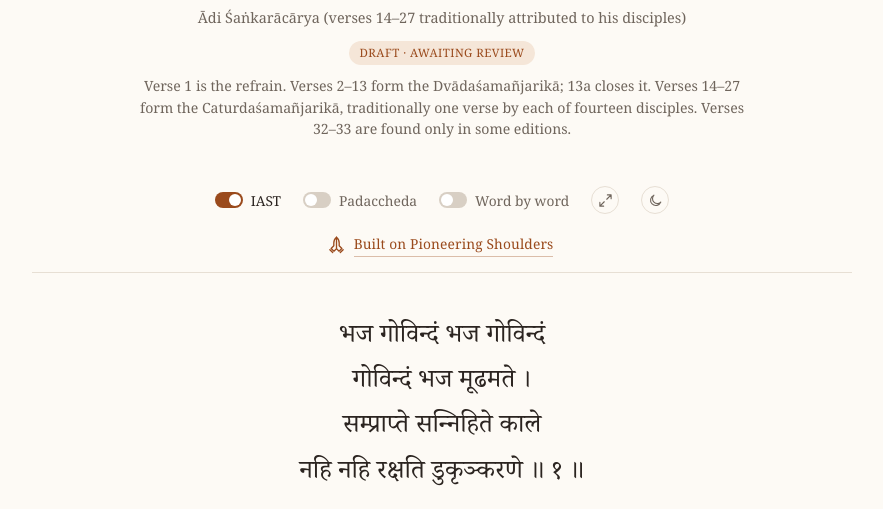
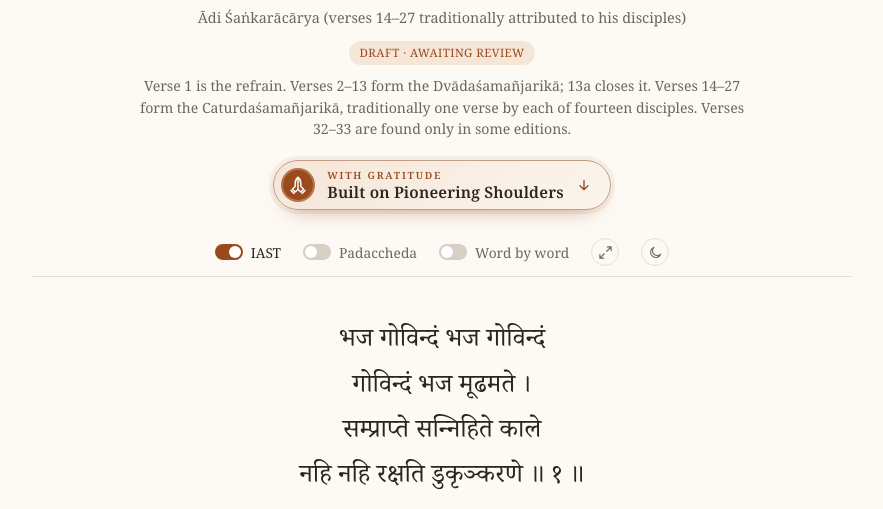
Before and after one commit to shenoypradeep/grantha, a plain HTML site: page bhajagovindam.html in a window 1280 px wide. Shown: the part 208-717 px from the top of the page, without its empty margins (198-1081 px from the left). Drawn offline with Linux system fonts and the light colour scheme; a web font is replaced by a local one.

Commit message:
Bhaja Govindam: gratitude pill 'Built on Pioneering Shoulders' above the toggle row
Co-Authored-By: Claude Opus 5.5 <noreply@anthropic.com>

```diff
--- a/bhajagovindam.html
+++ b/bhajagovindam.html
@@ -112,14 +112,35 @@ body.focus-mode .focus-nav{display:flex;position:fixed;left:50%;transform:transl
 .bar{border-bottom:1px solid var(--line);margin:18px -20px 0;padding:10px 20px;
   display:flex;gap:22px;justify-content:center;flex-wrap:wrap}
 .bar .thanks-btn{display:none}            /* namaste lives in the merged toolbar; the bar has the text link below */
-.bar-sub{flex-basis:100%;display:flex;justify-content:center;margin:-8px 0 0}
-.pioneer{display:inline-flex;align-items:center;gap:8px;padding:5px 12px 5px 8px;border-radius:999px;
-  color:var(--accent);text-decoration:none;font-size:.86rem;letter-spacing:.01em;transition:background .2s ease}
-.pioneer svg{width:19px;height:19px;fill:none;stroke:currentColor;stroke-width:1.7;stroke-linecap:round;stroke-linejoin:round;flex-shrink:0}
-.pioneer span{border-bottom:1px solid color-mix(in srgb,var(--accent) 35%,transparent);padding-bottom:1px}
-.pioneer:hover{background:var(--accent-soft)}
-.pioneer:hover span{border-bottom-color:var(--accent)}
-.pioneer:focus-visible{outline:2px solid var(--accent);outline-offset:2px}
+/* "Built on Pioneering Shoulders": a gratitude pill between the intro and the toggles */
+.pioneer-row{display:flex;justify-content:center;margin:2px 0 4px}
+body.focus-mode .pioneer-row{display:none}
+.pioneer{position:relative;overflow:hidden;display:inline-flex;align-items:center;gap:12px;padding:7px 18px 7px 7px;
+  border-radius:999px;text-decoration:none;color:var(--ink);
+  border:1px solid color-mix(in srgb,var(--accent) 45%,var(--line));
+  background:linear-gradient(135deg,var(--accent-soft),color-mix(in srgb,var(--accent-soft) 35%,var(--card)));
+  box-shadow:0 0 0 4px color-mix(in srgb,var(--accent) 7%,transparent),0 10px 24px -16px color-mix(in srgb,var(--accent) 80%,transparent);
+  transition:transform .25s ease,box-shadow .25s ease,border-color .25s ease}
+.pioneer::after{content:"";position:absolute;top:0;bottom:0;left:-60%;width:40%;pointer-events:none;
+  background:linear-gradient(100deg,transparent,color-mix(in srgb,#fff 45%,transparent),transparent);
+  transform:skewX(-18deg);animation:pnSheen 7s ease-in-out 1.2s infinite}
+@keyframes pnSheen{0%{left:-60%}14%,100%{left:130%}}
+.pn-ic{width:34px;height:34px;border-radius:50%;display:flex;align-items:center;justify-content:center;flex-shrink:0;
+  background:var(--accent);color:var(--paper);box-shadow:inset 0 0 0 2px color-mix(in srgb,var(--paper) 25%,transparent)}
+.pn-ic svg{width:20px;height:20px;fill:none;stroke:currentColor;stroke-width:1.8;stroke-linecap:round;stroke-linejoin:round}
+.pn-tx{display:flex;flex-direction:column;align-items:flex-start;line-height:1.15;text-align:left}
+.pn-k{font-size:.62rem;letter-spacing:.18em;text-transform:uppercase;color:var(--accent);font-weight:600}
+.pn-t{font-size:.98rem;font-weight:600;letter-spacing:.01em;margin-top:2px}
+.pn-go{width:16px;height:16px;fill:none;stroke:var(--accent);stroke-width:2;stroke-linecap:round;stroke-linejoin:round;
+  flex-shrink:0;transition:transform .25s ease}
+.pioneer:hover{transform:translateY(-1px);border-color:var(--accent);
+  box-shadow:0 0 0 5px color-mix(in srgb,var(--accent) 12%,transparent),0 14px 28px -16px color-mix(in srgb,var(--accent) 90%,transparent)}
+.pioneer:hover .pn-go{transform:translateY(3px)}
+.pioneer:focus-visible{outline:2px solid var(--accent);outline-offset:3px}
+.pn-t{white-space:nowrap}
+@media (max-width:560px){.pioneer{gap:10px;padding:6px 14px 6px 6px}.pn-ic{width:30px;height:30px}
+  .pn-ic svg{width:18px;height:18px}.pn-t{font-size:.9rem}}
+@media (prefers-reduced-motion:reduce){.pioneer::after{animation:none;display:none}.pioneer,.pn-go{transition:none}}
 
 /* ---- back-to-top */
 .to-top{position:fixed;right:20px;bottom:calc(22px + env(safe-area-inset-bottom,0px));z-index:7;
@@ -294,6 +315,13 @@ a.theme-btn{text-decoration:none}
   <span class="badge">Draft · awaiting review</span>
   <p class="about" id="about"></p>
 </header>
+<div class="pioneer-row">
+  <a class="pioneer" href="#credits" data-thanks title="With gratitude to sanskritdocuments.org">
+    <span class="pn-ic"><svg viewBox="0 0 24 24" aria-hidden="true"><path d="M12 2.8c-2 1.5-3.4 4.4-3.4 7.4v3.5L5.2 17l3.6 3.4L12 17.2M12 2.8c2 1.5 3.4 4.4 3.4 7.4v3.5l3.4 3.3-3.6 3.4-3.2-3.2M12 2.8v14.4M3.6 18.6l3.6 3.4M20.4 18.6 16.8 22"/></svg></span>
+    <span class="pn-tx"><span class="pn-k">With gratitude</span><span class="pn-t">Built on Pioneering Shoulders</span></span>
+    <svg class="pn-go" viewBox="0 0 24 24" aria-hidden="true"><path d="M12 5v14M6 13l6 6 6-6"/></svg>
+  </a>
+</div>
 <nav class="bar" aria-label="Display">
   <button class="sw" data-pref="iast" aria-pressed="false"><span class="k"></span>IAST</button>
   <button class="sw" data-pref="pd" aria-pressed="false"><span class="k"></span><span class="lf">Padaccheda</span><span class="ls">Pada</span></button>
@@ -309,12 +337,6 @@ a.theme-btn{text-decoration:none}
   <a class="theme-btn thanks-btn" href="#credits" data-thanks aria-label="Citations: Built on Pioneering Shoulders" title="Citations · Built on Pioneering Shoulders">
     <svg viewBox="0 0 24 24" aria-hidden="true"><path class="nm" d="M12 2.8c-2 1.5-3.4 4.4-3.4 7.4v3.5L5.2 17l3.6 3.4L12 17.2M12 2.8c2 1.5 3.4 4.4 3.4 7.4v3.5l3.4 3.3-3.6 3.4-3.2-3.2M12 2.8v14.4M3.6 18.6l3.6 3.4M20.4 18.6 16.8 22"/></svg>
   </a>
-  <div class="bar-sub">
-    <a class="pioneer" href="#credits" data-thanks>
-      <svg viewBox="0 0 24 24" aria-hidden="true"><path d="M12 2.8c-2 1.5-3.4 4.4-3.4 7.4v3.5L5.2 17l3.6 3.4L12 17.2M12 2.8c2 1.5 3.4 4.4 3.4 7.4v3.5l3.4 3.3-3.6 3.4-3.2-3.2M12 2.8v14.4M3.6 18.6l3.6 3.4M20.4 18.6 16.8 22"/></svg>
-      <span>Built on Pioneering Shoulders</span>
-    </a>
-  </div>
 </nav>
 <div class="focus-meta" id="focus-meta" aria-live="polite"><div class="fm-sec" id="fm-sec"></div><div class="fm-n" id="fm-n"></div></div>
 <main id="verses"></main>
```
